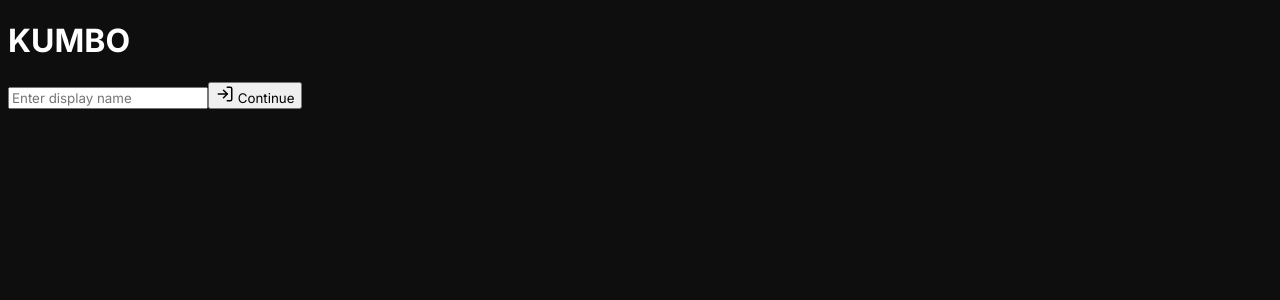
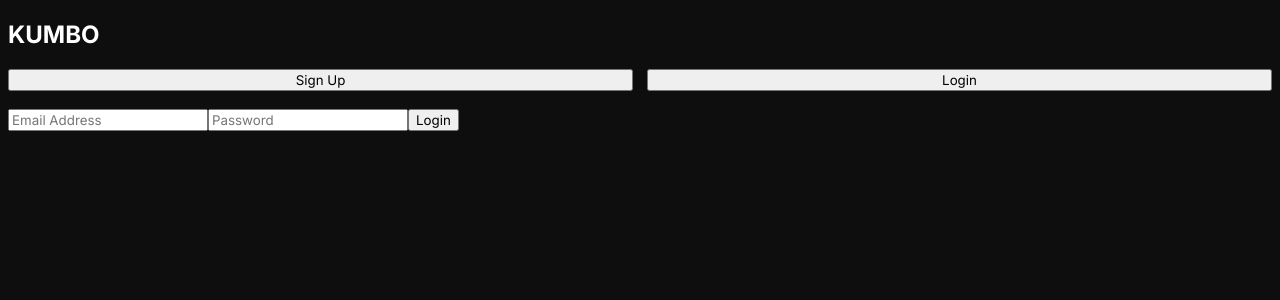
Before and after one commit to Great-Pittbul/chat-app, a React (Vite) app in the folder web-client/: page / in a window 1280 px wide. Shown: the top 300 px of the page. Built offline with nearby package versions, Linux system fonts and the light colour scheme; no server answers.

Commit message:
Update Auth.jsx

```diff
--- a/web-client/src/Auth.jsx
+++ b/web-client/src/Auth.jsx
@@ -1,38 +1,162 @@
 import React, { useState } from "react";
-import { LogIn } from "lucide-react";
-import "./style.css";
+import { motion } from "framer-motion";
 
 export default function Auth() {
+  const [isLogin, setIsLogin] = useState(true);
+  const [email, setEmail] = useState("");
+  const [password, setPassword] = useState("");
   const [name, setName] = useState("");
+  const [error, setError] = useState("");
 
-  const handleLogin = (e) => {
-    e.preventDefault();
-    if (!name.trim()) return;
+  const API = import.meta.env.VITE_API_URL || "https://chat-app-y0st.onrender.com";
 
-    const user = { name };
-    localStorage.setItem("user", JSON.stringify(user));
-    window.location.href = "/chat";
+  const handleAuth = async () => {
+    setError("");
+
+    try {
+      const endpoint = isLogin ? "/login" : "/signup";
+      const body = isLogin
+        ? { email, password }
+        : { name, email, password };
+
+      const res = await fetch(API + endpoint, {
+        method: "POST",
+        headers: {
+          "Content-Type": "application/json"
+        },
+        body: JSON.stringify(body)
+      });
+
+      const data = await res.json();
+
+      if (!res.ok) {
+        setError(data.message || "Authentication failed");
+        return;
+      }
+
+      // Save user
+      localStorage.setItem("user", JSON.stringify(data.user));
+      window.location.href = "/chat";
+    } catch (err) {
+      setError("Network error — try again.");
+    }
   };
 
   return (
     <div className="auth-container">
-      <div className="auth-card">
-        <h1 className="auth-title">KUMBO</h1>
+      <motion.div
+        className="auth-box glass-panel"
+        initial={{ opacity: 0, y: 25 }}
+        animate={{ opacity: 1, y: 0 }}
+        transition={{ duration: 0.55, ease: "easeOut" }}
+      >
+        {/* Title */}
+        <motion.h2
+          className="auth-title"
+          initial={{ opacity: 0, y: 10 }}
+          animate={{ opacity: 1, y: 0 }}
+          transition={{ delay: 0.15 }}
+        >
+          KUMBO
+        </motion.h2>
 
-        <form onSubmit={handleLogin} className="auth-form">
-          <input
+        {/* Toggle buttons */}
+        <motion.div
+          className="auth-toggle"
+          style={{
+            display: "flex",
+            justifyContent: "center",
+            marginBottom: 18,
+            gap: 14
+          }}
+          initial={{ opacity: 0 }}
+          animate={{ opacity: 1 }}
+          transition={{ delay: 0.2 }}
+        >
+          <button
+            className={`btn-alt ${isLogin ? "" : "active"}`}
+            style={{
+              width: "50%",
+            }}
+            onClick={() => setIsLogin(false)}
+          >
+            Sign Up
+          </button>
+
+          <button
+            className={`btn-alt ${isLogin ? "active" : ""}`}
+            style={{
+              width: "50%",
+            }}
+            onClick={() => setIsLogin(true)}
+          >
+            Login
+          </button>
+        </motion.div>
+
+        {/* Name field (only signup) */}
+        {!isLogin && (
+          <motion.input
             type="text"
-            placeholder="Enter display name"
+            placeholder="Full Name"
             value={name}
             onChange={(e) => setName(e.target.value)}
-            className="auth-input"
+            initial={{ opacity: 0, y: 8 }}
+            animate={{ opacity: 1, y: 0 }}
+            transition={{ duration: 0.4 }}
           />
+        )}
 
-          <button className="auth-btn">
-            <LogIn size={18} /> Continue
-          </button>
-        </form>
-      </div>
+        {/* Email */}
+        <motion.input
+          type="email"
+          placeholder="Email Address"
+          value={email}
+          onChange={(e) => setEmail(e.target.value)}
+          initial={{ opacity: 0, y: 8 }}
+          animate={{ opacity: 1, y: 0 }}
+          transition={{ delay: 0.05 }}
+        />
+
+        {/* Password */}
+        <motion.input
+          type="password"
+          placeholder="Password"
+          value={password}
+          onChange={(e) => setPassword(e.target.value)}
+          initial={{ opacity: 0, y: 8 }}
+          animate={{ opacity: 1, y: 0 }}
+          transition={{ delay: 0.1 }}
+        />
+
+        {/* Error message */}
+        {error && (
+          <motion.div
+            style={{
+              marginTop: 10,
+              marginBottom: 10,
+              color: "#ff7777",
+              textAlign: "center",
+              fontSize: 14,
+            }}
+            initial={{ opacity: 0 }}
+            animate={{ opacity: 1 }}
+          >
+            {error}
+          </motion.div>
+        )}
+
+        {/* Submit */}
+        <motion.button
+          onClick={handleAuth}
+          className="luxury-btn"
+          whileHover={{ scale: 1.03 }}
+          whileTap={{ scale: 0.97 }}
+          transition={{ type: "spring", stiffness: 200 }}
+        >
+          {isLogin ? "Login" : "Create Account"}
+        </motion.button>
+      </motion.div>
     </div>
   );
 }
```
